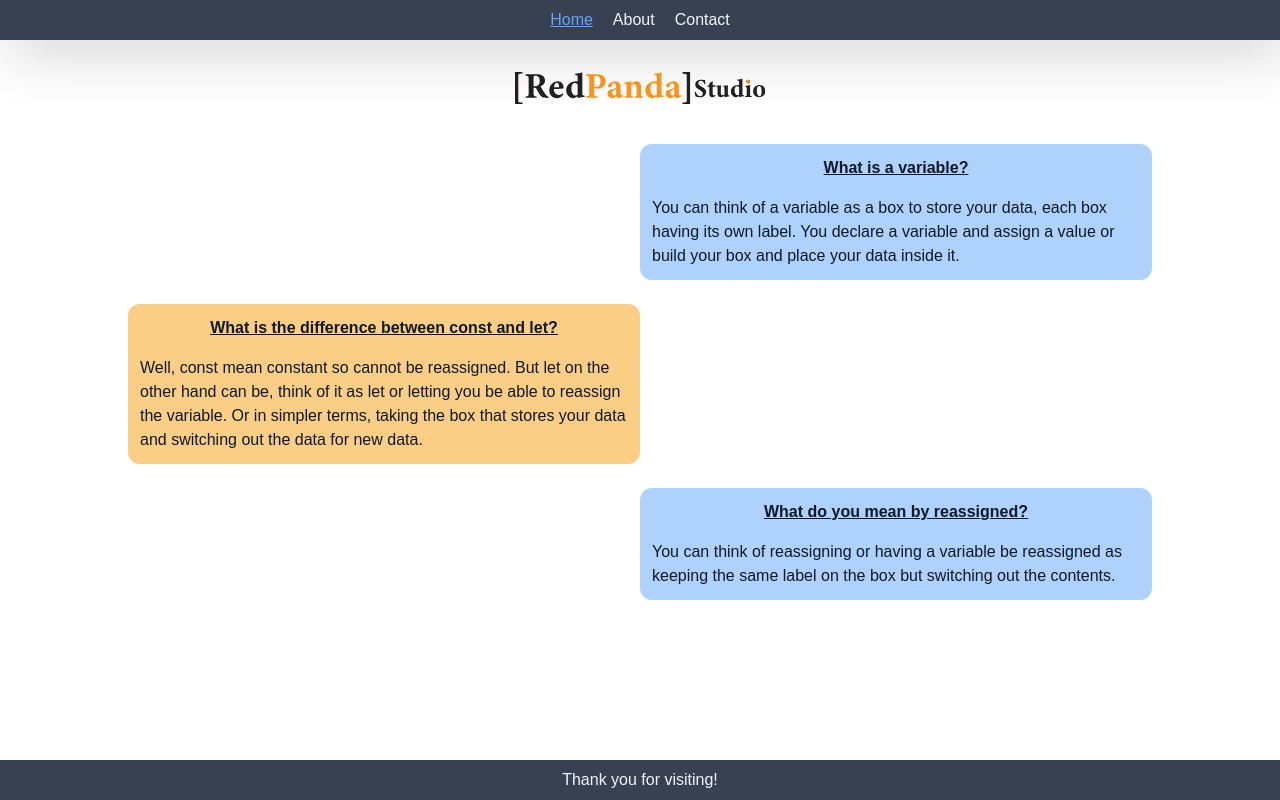
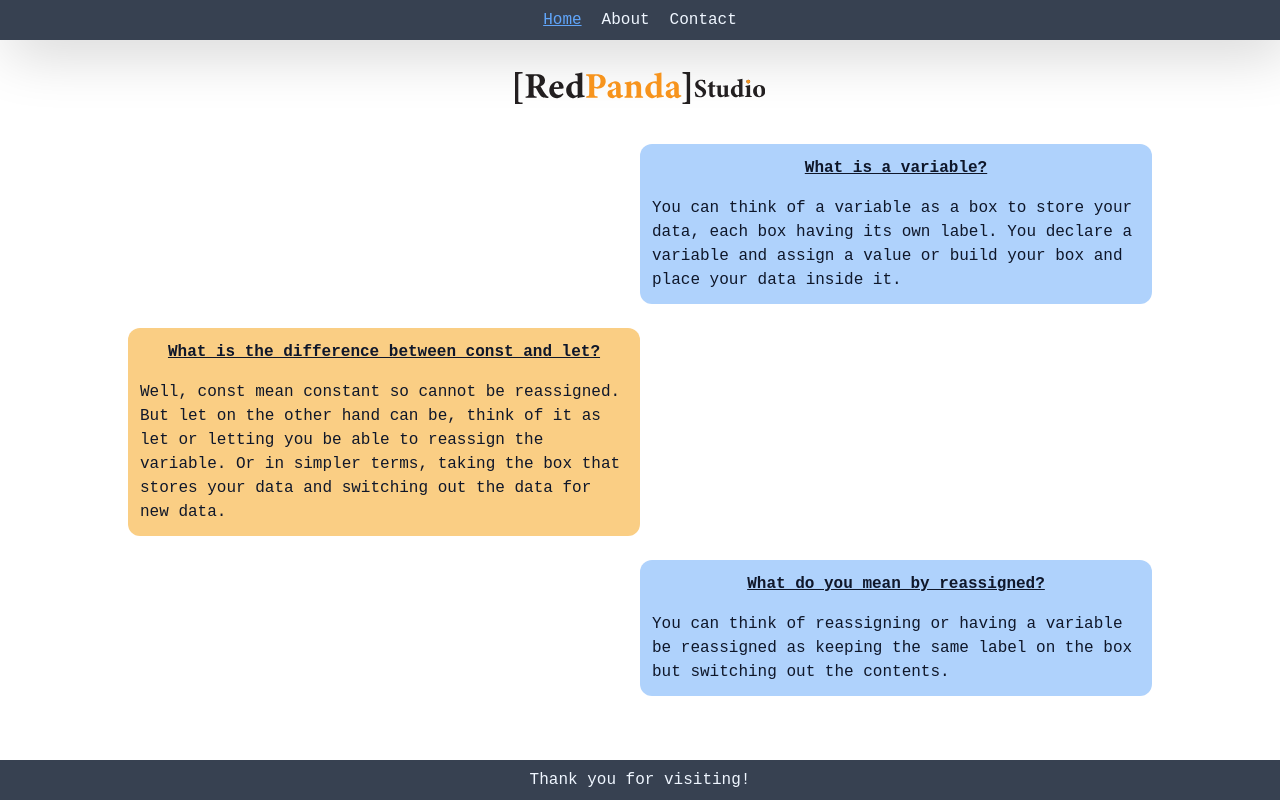
Before and after one commit to TimothyRedPanda/red-panda-portfolio, a Next.js app: page / in a window 1280 px wide. Built offline with nearby package versions, Linux system fonts and the light colour scheme; a web font is replaced by a local one.

Commit message:
Font change

```diff
--- a/src/app/globals.css
+++ b/src/app/globals.css
@@ -16,7 +16,7 @@
 body
 {
   grid-template-rows: auto 1fr auto;
-  font-family: "darkmode-off", sans-serif;
+  font-family: "cartograph-cf", monospace;
   font-weight: 400;
   font-style: normal;
 }
```
